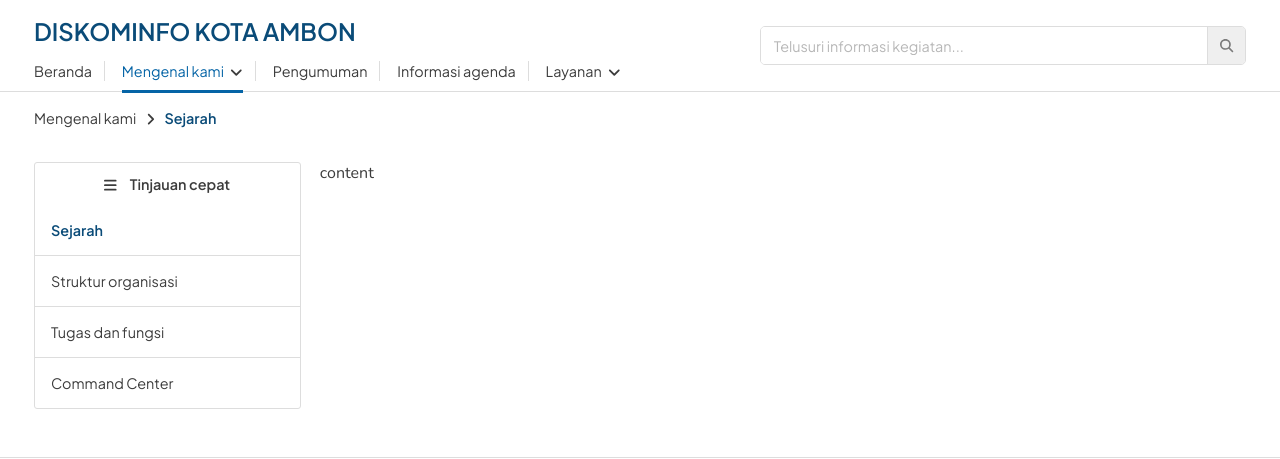
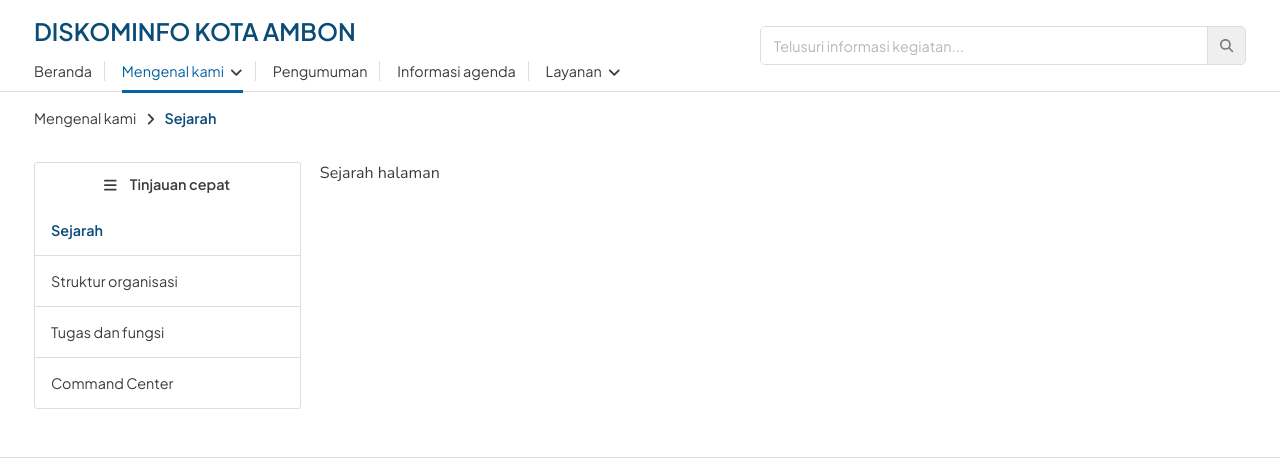
Before and after one commit to diskominfo-ambon/diskominfo-web, a Next.js app: page /mengenal-kami/sejarah in a window 1280 px wide. Shown: the top 459 px of the page. Built offline with nearby package versions, Linux system fonts and the light colour scheme.

Commit message:
menambahkan layout component [page:mengenal-kami]

```diff
--- /dev/null
+++ b/components/mengenal-kami/layout.js
@@ -0,0 +1,38 @@
+import styled from 'styled-components';
+import Container from "@/components/container";
+import Breadcrumb from "@/components/breadcrumb";
+import Sidebar from './sidebar';
+
+const FlexRow = styled.div`
+  display: flex;
+  margin: 3rem 0;
+  margin-top: 2rem;
+`;
+
+
+const Content = styled.div`
+  flex: 3.5;
+`;
+
+
+export default function Layout(props) {
+  const {breadcrumb, children} = props;
+
+  return (
+    <Container>
+      <Breadcrumb
+        paths={[
+          "Mengenal kami",
+          breadcrumb
+        ]}
+      />
+
+      <FlexRow>
+        <Sidebar/>
+        <Content>
+          {children}
+        </Content>
+      </FlexRow>
+    </Container>
+  );
+}
--- a/pages/mengenal-kami/sejarah.js
+++ b/pages/mengenal-kami/sejarah.js
@@ -1,37 +1,11 @@
-import Container from "@/components/container";
-import Breadcrumb from "@/components/breadcrumb";
-import styled from 'styled-components';
-import Sidebar from '@/components/mengenal-kami/sidebar';
-
-const FlexRow = styled.div`
-  display: flex;
-  margin: 3rem 0;
-  margin-top: 2rem;
-`;
-
-
-const Content = styled.div`
-  flex: 3.5;
-`;
+import Layout from '@/components/mengenal-kami/layout';
 
 
 export default function History() {
 
   return (
-    <Container>
-      <Breadcrumb
-        paths={[
-          "Mengenal kami",
-          "Sejarah"
-        ]}
-      />
-
-      <FlexRow>
-        <Sidebar/>
-        <Content>
-          content
-        </Content>
-      </FlexRow>
-    </Container>
+    <Layout breadcrumb="Sejarah">
+      Sejarah halaman
+    </Layout>
   );
 }
```
